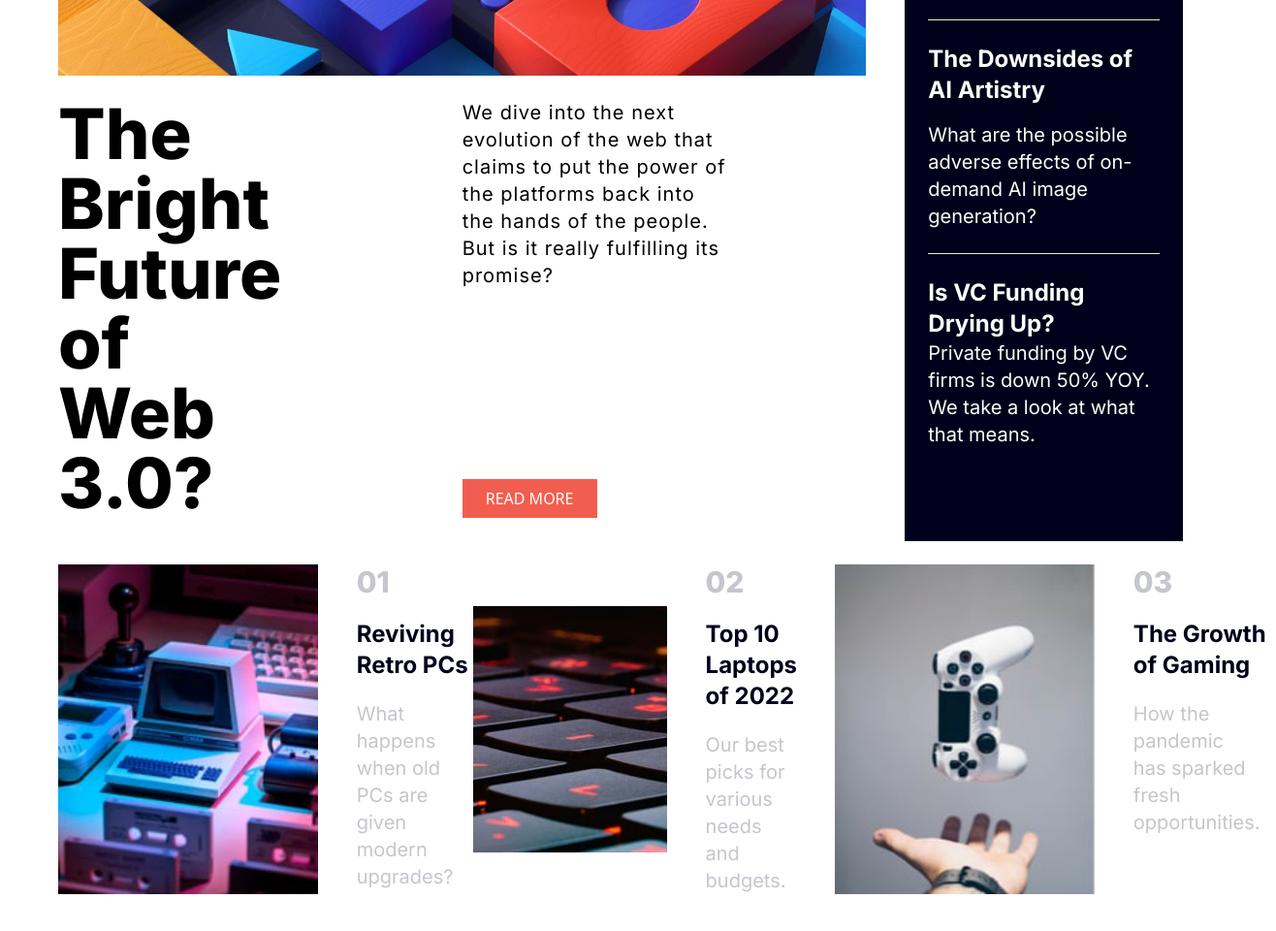
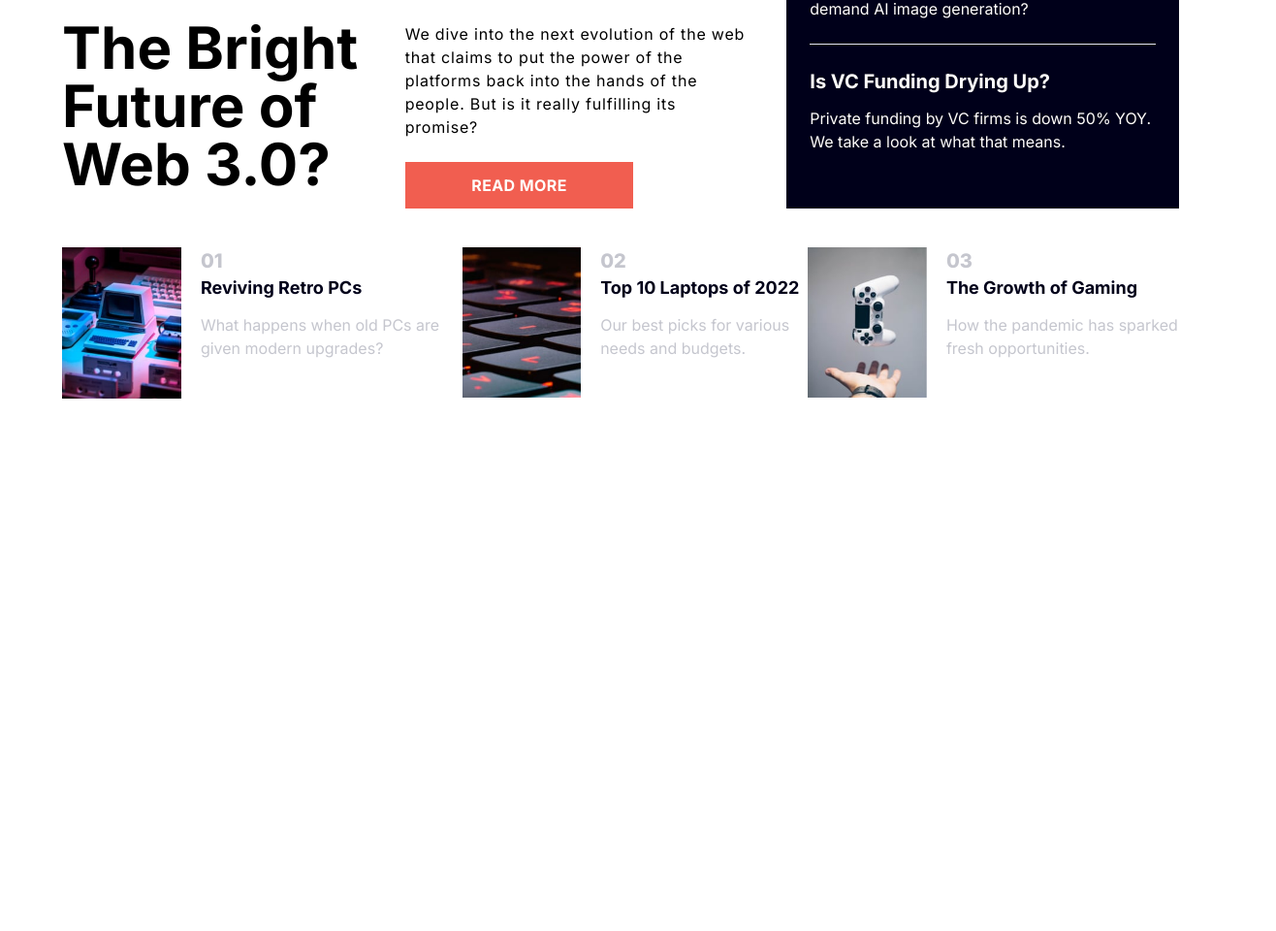
Before and after one commit to ArhyelTarfa/news-homepage, a website built with Vite: page index.html in a window 1280 px wide. Shown: the part 436-1396 px from the top of the page at 97% size, 1316 px wide, since content can reach past the window. After the commit the page ends 887 px from the top, so only its background shows below. Built offline with nearby package versions, Linux system fonts and the light colour scheme.

Commit message:
updated pages

```diff
--- a/index.html
+++ b/index.html
@@ -12,10 +12,9 @@
 <link rel="preconnect" href="https://fonts.googleapis.com"><link rel="preconnect" href="https://fonts.gstatic.com" crossorigin><link href="https://fonts.googleapis.com/css2?family=Inter:wght@100;400;700;800&display=swap" rel="stylesheet">
   <link rel="stylesheet" href="./css/style.css">
 </head>
-<body class=" p-10">
-  <div class="p-5">
+<body class=" max-w-xs sm:max-w-lg lg:max-w-6xl  mx-auto mt-10">
     <header class="w-full h-16 mb-6 bg-white">
-      <div class="container px-4 md:px-0 h-full mx-auto flex items-center">
+      <div class="container px-4 md:px-0 h-full justify-between mx-auto flex items-center">
           <!-- Logo Here -->
           <img src="./assets/images/logo.svg" alt="logo">
 
@@ -47,69 +46,74 @@
           </ul>
 
           <!-- This is used to open the menu on mobile devices -->
-          <div class="flex items-center md:hidden">
+          <div class="flex items-center justify-items-center md:hidden">
               <button class="text-white text-4xl font-bold opacity-70 hover:opacity-100 duration-300"
                   onclick="toggleMenu()">
                   <img src="./assets/images/icon-menu.svg" alt="menu icon">
               </button>
           </div>
-  </header>
-    <div class="flex">
-      <section class="my-6">
-        <img class="hidden sm:block" src="./assets/images/image-web-3-desktop.jpg" alt="web3 image">
-        <img class="sm:hidden" src="./assets/images/image-web-3-mobile.jpg" alt="web3 image">
-        <div class="flex">
-          <div class="flex-1 w-full">
-            <h1 class=" font-inter text-7xl w-3/5 font-extrabold my-6">The Bright Future of Web 3.0?</h1>
+        </div>
+    </header>
+    <div class="space-y-5 lg:space-y-0 lg:flex">
+      <section class=" font-inter">
+        <img class="hidden lg:block" src="./assets/images/image-web-3-desktop.jpg" alt="web3 image">
+        <img class="block lg:hidden" src="./assets/images/image-web-3-mobile.jpg" alt="web3 image">
+        <div class=" space-y-5 lg:mt-5 lg:flex ">
+          <div class="flex-1 my-auto ">
+            <h1 class=" w-full sm:w-5/6 font-inter mt-5 lg:w-full lg:mt-auto text-6xl font-bold ">The Bright Future of Web 3.0?</h1>
           </div>
-          <div class="flex flex-col justify-between mt-6 item content-between flex-1">
-            <p class=" font-inter text-xl font-normal tracking-wider w-2/3"> We dive into the next evolution of the web that claims to put the power of the platforms back into the hands of the people.
+          <div class=" flex flex-col justify-between flex-1">
+            <p class=" font-inter text-base font-normal tracking-wider "> We dive into the next evolution of the web that claims to put the power of the platforms back into the hands of the people.
               But is it really fulfilling its promise?
             </p>
-            <button class="hover:bg-Verydarkblue w-1/3 mb-6 bg-Softred transform transition py-2 px-4 text-Offwhite">READ MORE</button>
+            <button class="hover:bg-Verydarkblue w-2/3 sm:w-1/3 lg:w-2/3 mt-6  bg-Softred transform font-bold transition  tracking-wide py-3 px-5 text-Offwhite">READ MORE</button>
           </div>
         </div>
       </section>
-      <section class="font-inter p-6 text-Offwhite my-6 ml-10 bg-Verydarkblue">
+      <section class="font-inter p-6  text-Offwhite lg:ml-10 w-full bg-Verydarkblue">
         <h1 class=" mb-6 text-5xl text-Softorange font-extrabold">New</h1>
-        <h2 class=" mb-4 text-2xl font-bold">Hydrogen VS Electric Cars</h2>
-        <p class="text-xl mb-3 font-normal">Will hydrogen-fueled cars ever catch up to EVs?</p>
+        <h2 class=" mb-4 text-xl font-bold">Hydrogen VS Electric Cars</h2>
+        <p class="text-base mb-3 text-Offwhite font-normal">Will hydrogen-fueled cars ever catch up to EVs?</p>
         <hr class="my-6">
-        <h2 class=" mb-4 text-2xl font-bold">The Downsides of AI Artistry</h2>
-        <p class="text-xl mb-3 font-normal">What are the possible adverse effects of on-demand AI image generation?</p>
+        <h2 class=" mb-4 text-xl font-bold">The Downsides of AI Artistry</h2>
+        <p class="text-base mb-3 text-Offwhite  font-normal">What are the possible adverse effects of on-demand AI image generation?</p>
         <hr class="my-6">
-        <h2 class="mb4 text-2xl font-bold">Is VC Funding Drying Up?</h2>
-        <p class="text-xl mb-3 font-normal">Private funding by VC firms is down 50% YOY. We take a look at what that means.</p>
+        <h2 class="mb4 text-xl font-bold">Is VC Funding Drying Up?</h2>
+        <p class="text-base mt-3 text-Offwhite font-normal">Private funding by VC firms is down 50% YOY. We take a look at what that means.</p>
       </section>
     </div>
-    <div class="flex font-inter">
-      <div class="flex mr-10">
-        <img class="mr-10 w-30 h-30 object-contain" src="./assets/images/image-retro-pcs.jpg" alt="Retro pcs">
-        <div class="space-y-5 ">
-          <h1 class="text-Grayishblue font-extrabold text-3xl">01</h1>
-          <h3 class="text-Verydarkblue text-2xl font-bold">Reviving Retro PCs</h3>
-          <p class="text-Grayishblue pr-4 font-normal text-xl">What happens when old PCs are given modern upgrades?</p>
+    <div class="flex flex-col lg:flex-row space-y-5 lg:space-y-0 h-30 my-10 font-inter">
+      <div class="flex">
+        <div class=" relative ">
+          <img class=" " src="./assets/images/image-retro-pcs.jpg" alt="Retro pcs">
         </div>
-      </div>
-      <div class="flex mr-10 ">
-        <img class="mr-10 w-15 object-contain" src="./assets/images/image-top-laptops.jpg" alt="image of keyboard">
-        <div class="space-y-5">
-          <h1 class="text-Grayishblue font-extrabold text-3xl">02</h1>
-          <h3 class="text-Verydarkblue text-2xl font-bold">Top 10 Laptops of 2022</h3>
-          <p class="text-Grayishblue pr-4 font-normal text-xl">Our best picks for various needs and budgets.</p>
+        <div class="ml-5 space-y-3 ">
+          <h1 class="text-Grayishblue font-extrabold text-xl">01</h1>
+          <a class="text-Verydarkblue text-lg font-bold hover:text-Softred ">Reviving Retro PCs</a>
+          <p class="text-Grayishblue  font-normal text-base">What happens when old PCs are given modern upgrades?</p>
         </div>
       </div>
       <div class="flex">
-        <img class="mr-10 w-15 object-contain" src="./assets/images/image-gaming-growth.jpg" alt=" gaming pad">
-        <div class="space-y-5">
-          <h1 class="text-Grayishblue font-extrabold text-3xl">03</h1>
-          <h3 class="text-Verydarkblue text-2xl font-bold">The Growth of Gaming</h3>
-          <p class="text-Grayishblue pr-4 font-normal text-xl">How the pandemic has sparked fresh opportunities.</p>
+        <div class=" relative">
+          <img class="" src="./assets/images/image-top-laptops.jpg" alt="image of keyboard">
+        </div>
+        <div class="ml-5 space-y-3">
+          <h1 class="text-Grayishblue font-extrabold text-xl">02</h1>
+          <a class="text-Verydarkblue text-lg font-bold hover:text-Softred ">Top 10 Laptops of 2022</a>
+          <p class="text-Grayishblue  font-normal text-base">Our best picks for various needs and budgets.</p>
+        </div>
+      </div>
+      <div class="flex">
+        <div class="relative  ">
+          <img class="" src="./assets/images/image-gaming-growth.jpg" alt=" gaming pad">
+        </div>
+        <div class="ml-5 space-y-3">
+          <h1 class="text-Grayishblue font-extrabold text-xl">03</h1>
+          <a class="text-Verydarkblue text-lg font-bold hover:text-Softred ">The Growth of Gaming</a>
+          <p class="text-Grayishblue font-normal text-base">How the pandemic has sparked fresh opportunities.</p>
         </div>
       </div>
     </div>
-  </div>
-
   <script>
     var menu = document.getElementById('menu');
     function toggleMenu() {
```
